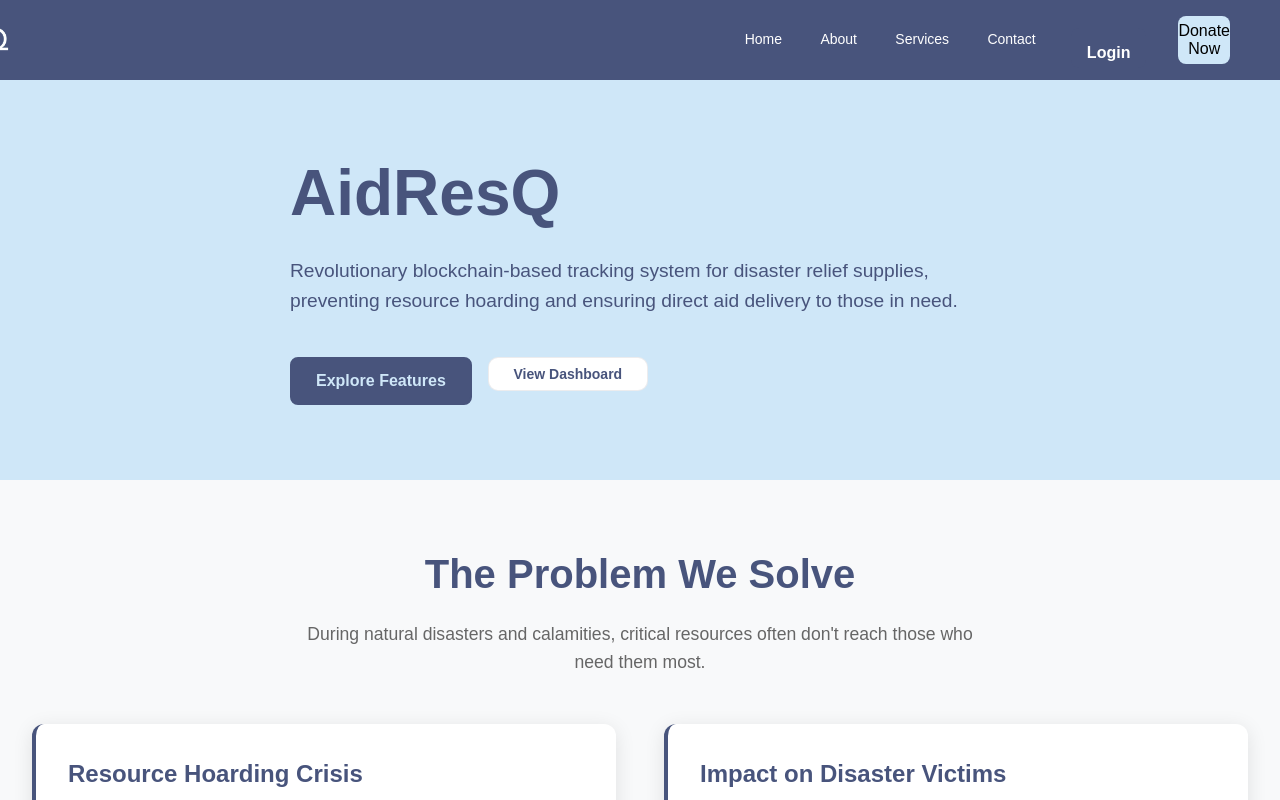
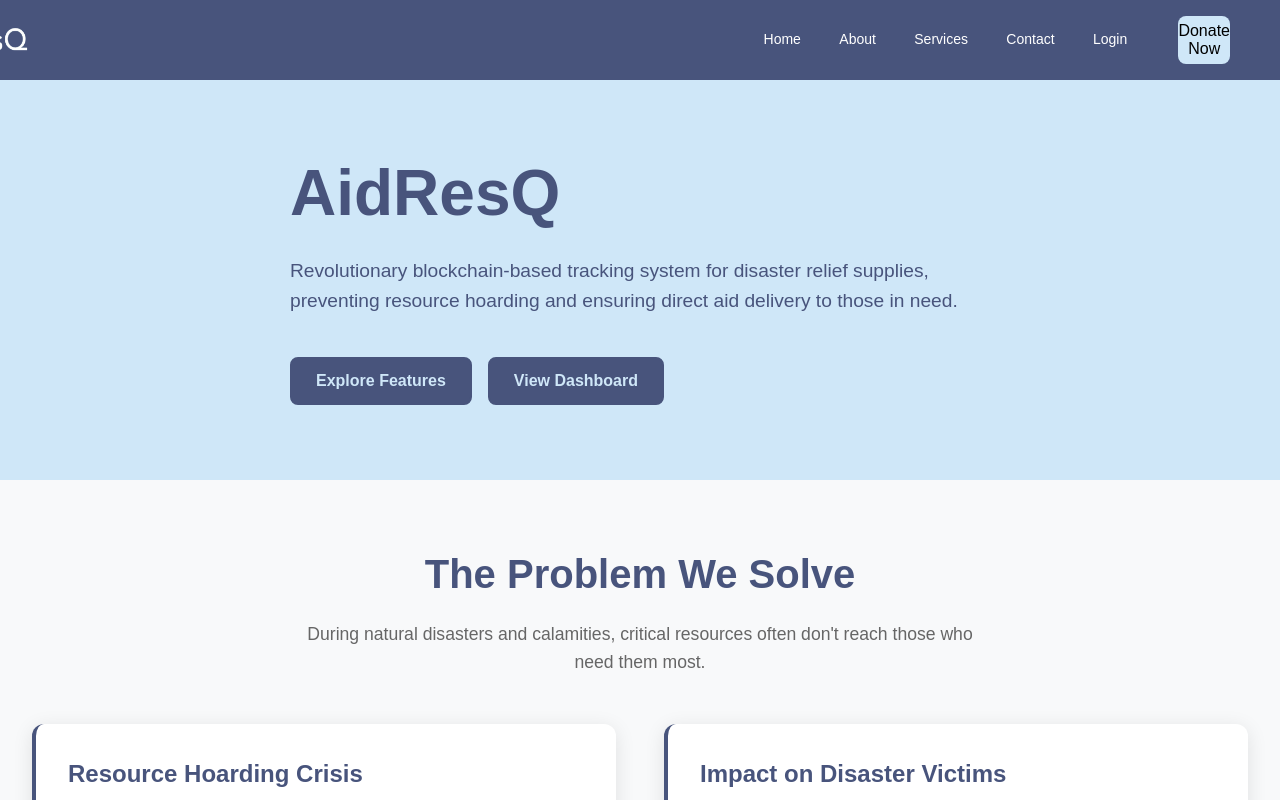
Before and after one commit to catnamedmegatron/iic2.0_scratch, a React (Create React App) app: page / in a window 1280 px wide. Shown: the top 800 px of the page. Built offline with nearby package versions, Linux system fonts and the light colour scheme.

Commit message:
Button and logo fixed

```diff
--- a/src/My_components/Dashboard.css
+++ b/src/My_components/Dashboard.css
@@ -98,6 +98,8 @@
     gap: 10px;
     font-weight: 700;
   }
+
+
   .arq-brand__logo {
     display: inline-grid;
     place-items: center;
@@ -431,7 +433,7 @@
   }
 
   /* Button styles for compatibility */
-  .btn-secondary {
+  /* .btn-secondary {
     height: 34px;
     padding: 0 10px;
     border-radius: 10px;
@@ -445,7 +447,7 @@
 
   .btn-secondary:hover {
     background: rgba(15, 23, 42, 0.04);
-  }
+  } */
 
   /* Responsive */
   @media (min-width: 980px) {
--- a/src/My_components/Dashboard.jsx
+++ b/src/My_components/Dashboard.jsx
@@ -59,10 +59,8 @@ export default function AidResQDashboard() {
       <aside className={`arq-sidebar ${sidebarOpen ? "is-open" : ""}`} aria-label="Primary">
         <div className="arq-sidebar__header">
           <div className="arq-brand">
-            <span className="arq-brand__logo" aria-hidden="true">
-              +
-            </span>
-            <span className="arq-brand__name">AidResQ</span>
+
+            <span className="arq-brand__name"><img src="/assets/logo.png" alt="logo" className='logo'/></span>
           </div>
           <button className="arq-sidebar__close" aria-label="Close sidebar" onClick={() => setSidebarOpen(false)}>
             <IconClose />
--- a/src/My_components/Home.css
+++ b/src/My_components/Home.css
@@ -125,7 +125,7 @@
 }
 
 /* Buttons */
-.btn-primary, .btn-secondary {
+.btn-primary {
     height: 3rem;
     min-width: 10rem;
     border-radius: 0.5rem;
@@ -149,14 +149,26 @@
     box-shadow: 0 4px 12px rgba(72, 84, 124, 0.3);
 }
 
+.btn-secondary{
+    height: 3rem;
+    min-width: 10rem;
+    border-radius: 0.5rem;
+    font-size: 1rem;
+    font-weight: 600;
+    border: 2px solid #48547C;
+    cursor: pointer;
+    transition: all 0.3s ease;
+    padding: 0 1.5rem;
+}
+
 .btn-secondary {
-    background-color: transparent;
-    color: #48547C;
+    background-color: #48547C;
+    color: #CFE7F8;
 }
 
 .btn-secondary:hover {
-    background-color: #48547C;
-    color: #CFE7F8;
+    background-color:  #CFE7F8;
+    color: #48547C;
     transform: translateY(-2px);
     box-shadow: 0 4px 12px rgba(72, 84, 124, 0.3);
 }
--- a/src/My_components/Home1.jsx
+++ b/src/My_components/Home1.jsx
@@ -23,8 +23,9 @@ export const Home = () => {
           <li><a href="#services">About</a></li>
           <li><a href="#about">Services</a></li>
           <li><a href="#contact" id="gap">Contact</a></li>
+           <li><a href="#login">Login</a></li>
         </ul>
-        <button className="login-btn" onClick={handleLoginClick}>Login</button>
+        {/* <button className="login-btn" onClick={handleLoginClick}>Login</button> */}
         <button className="donate">Donate Now</button>
       </div>
 
```
